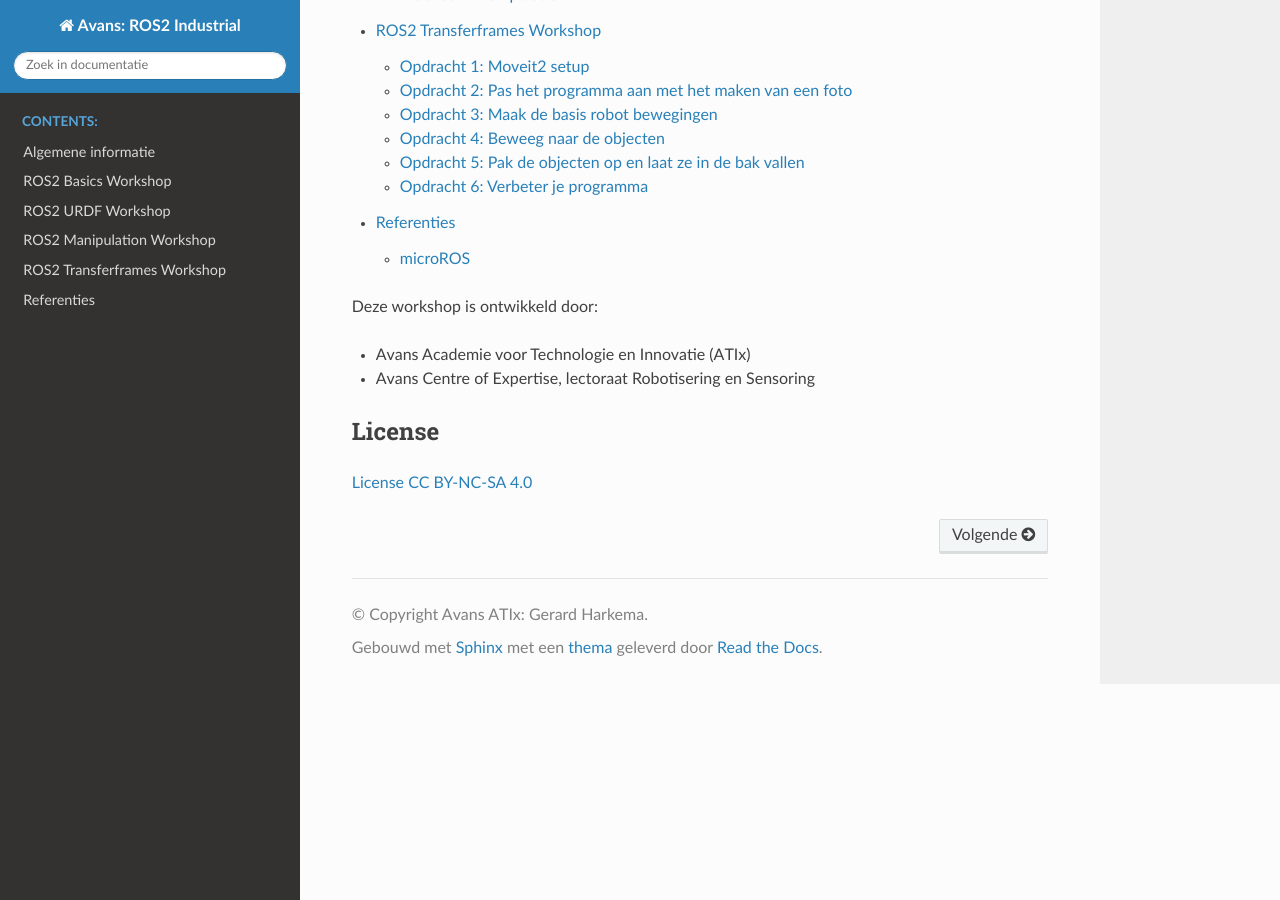
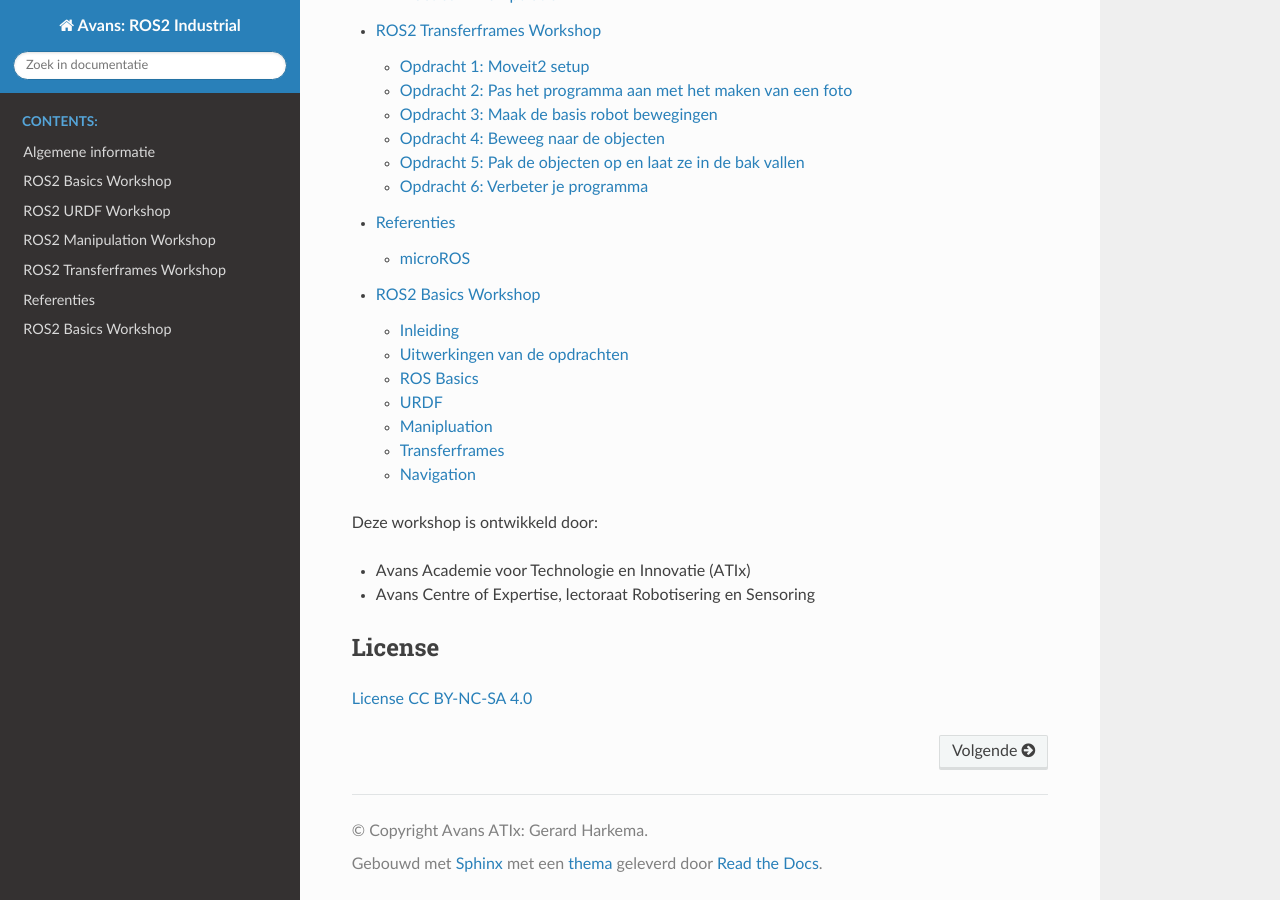
Before and after one commit to AvansMechatronica/ROS2_industrial_workshop, a Sphinx documentation site: the page built from documentation/index.rst, in a window 1280 px wide and 900 px high, scrolled down 1082 px. Built offline with Sphinx 7.4.7 and the Read the Docs theme 3.1.0, drawn with Linux system fonts in a browser that asks for light colours.

Commit message:
20260309

```diff
--- a/documentation/index.rst
+++ b/documentation/index.rst
@@ -22,6 +22,7 @@ Welcome to Avans ROS2 Industrial Workshop
    4_manipulation/manipulation
    5_transferframes/transferframes
    references/references
+   teacher_manual/teacher_manual
 
 Deze workshop is ontwikkeld door:
 
--- /dev/null
+++ b/documentation/teacher_manual/basics.md
@@ -0,0 +1,3 @@
+# ROS Basics
+
+**Under Construction**
--- /dev/null
+++ b/documentation/teacher_manual/maniplation.md
@@ -0,0 +1,3 @@
+# Manipluation
+
+**Under Construction**
--- /dev/null
+++ b/documentation/teacher_manual/navigation.md
@@ -0,0 +1,3 @@
+# Navigation
+
+**Under Construction**
--- /dev/null
+++ b/documentation/teacher_manual/teacher_manual.rst
@@ -0,0 +1,15 @@
+ROS2 Basics Workshop
+====================
+
+
+.. toctree::
+   :maxdepth: 2
+   :caption: Contents:
+
+   overview.md
+   uitwerkingen.md
+   basics.md
+   urdf.md
+   maniplation.md
+   transfeurframes.md
+   navigation.md
--- /dev/null
+++ b/documentation/teacher_manual/transfeurframes.md
@@ -0,0 +1,3 @@
+# Transferframes
+
+**Under Construction**
--- /dev/null
+++ b/documentation/teacher_manual/urdf.md
@@ -0,0 +1,3 @@
+# URDF
+
+**Under Construction**
```
Also changed, not shown: documentation/teacher_manual/overview.md (added, +3 -0 lines), documentation/teacher_manual/uitwerkingen.md (added, +7 -0 lines).
